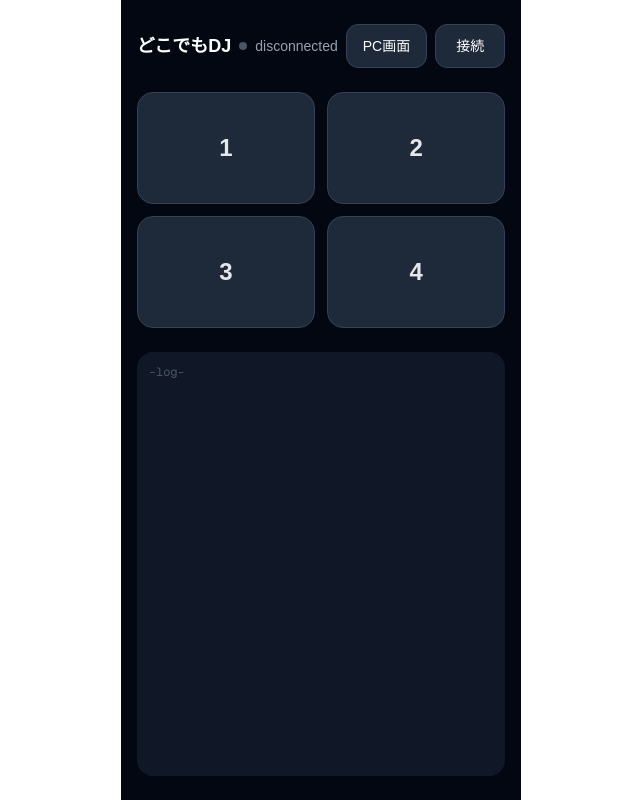
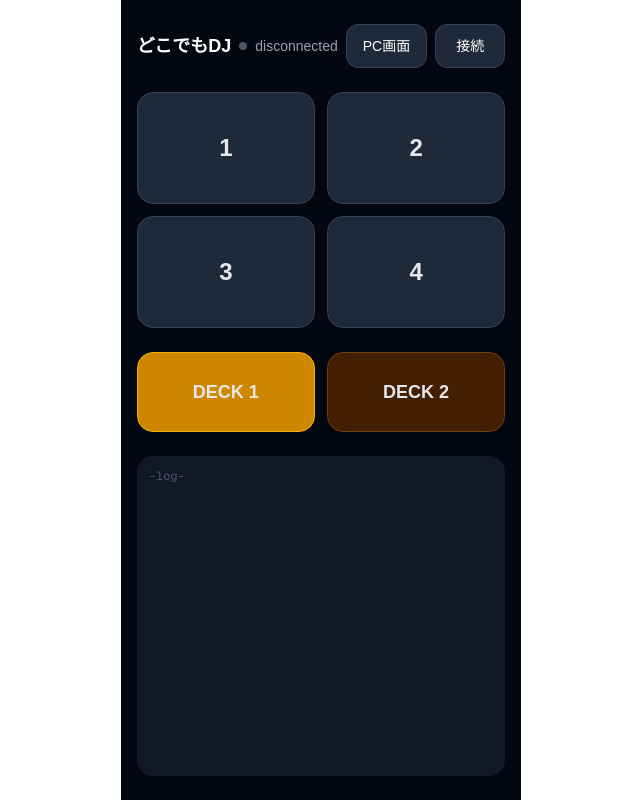
Before and after one commit to andooo26/dokodemo-dj, a Next.js app: page / in a window 1280 px wide. Shown: the whole page, without its empty margins (319-959 px from the left). Built offline with nearby package versions, Linux system fonts and the light colour scheme.

Commit message:
DECK1,2の切り替え機能を実装

```diff
--- a/src/app/page.tsx
+++ b/src/app/page.tsx
@@ -97,10 +97,39 @@ function Pad({ note, label, onNoteOn, onNoteOff }: {
   )
 }
 
+function CueButton({ note, channel, label, active, onNoteOn, onNoteOff }: {
+  note: number; channel: number; label: string; active: boolean
+  onNoteOn: (n: number, ch: number) => void
+  onNoteOff: (n: number, ch: number) => void
+}) {
+  const [pressed, setPressed] = useState(false)
+  return (
+    <button
+      className={`rounded-2xl h-20 text-gray-200 font-semibold text-lg select-none touch-none
+                  transition-all duration-75 border
+                  ${pressed
+                    ? 'bg-yellow-300 border-yellow-200 scale-95'
+                    : active
+                      ? 'bg-yellow-600 border-yellow-500'
+                      : 'bg-yellow-950 border-yellow-900'}`}
+      onPointerDown={(e) => {
+        e.currentTarget.setPointerCapture(e.pointerId)
+        setPressed(true)
+        onNoteOn(note, channel)
+      }}
+      onPointerUp={() => { setPressed(false); onNoteOff(note, channel) }}
+      onPointerCancel={() => { setPressed(false); onNoteOff(note, channel) }}
+    >
+      {label}
+    </button>
+  )
+}
+
 // --- Page ---
 
 export default function Controller() {
   const [mounted, setMounted] = useState(false)
+  const [activeDeck, setActiveDeck] = useState(0)
   const { status, log, connect, send } = useMidiBridge()
 
   useEffect(() => { setMounted(true) }, [])
@@ -141,10 +170,24 @@ export default function Controller() {
             key={note}
             note={note}
             label={label}
-            onNoteOn={(n) => send({ type: 'note_on',  channel: 0, note: n, velocity: 127 })}
-            onNoteOff={(n) => send({ type: 'note_off', channel: 0, note: n })}
+            onNoteOn={(n) => send({ type: 'note_on',  channel: activeDeck, note: n, velocity: 127 })}
+            onNoteOff={(n) => send({ type: 'note_off', channel: activeDeck, note: n })}
           />
         ))}
+      </div>
+
+      {/* CUE */}
+      <div className="grid grid-cols-2 gap-3">
+          <CueButton
+            note={48} channel={0} label="DECK 1" active={activeDeck === 0}
+            onNoteOn={(n, ch) => { setActiveDeck(0); send({ type: 'note_on',  channel: ch, note: n, velocity: 127 }) }}
+            onNoteOff={(n, ch) => send({ type: 'note_off', channel: ch, note: n })}
+          />
+          <CueButton
+            note={48} channel={1} label="DECK 2" active={activeDeck === 1}
+            onNoteOn={(n, ch) => { setActiveDeck(1); send({ type: 'note_on',  channel: ch, note: n, velocity: 127 }) }}
+            onNoteOff={(n, ch) => send({ type: 'note_off', channel: ch, note: n })}
+          />
       </div>
 
       {/* Log */}
```
